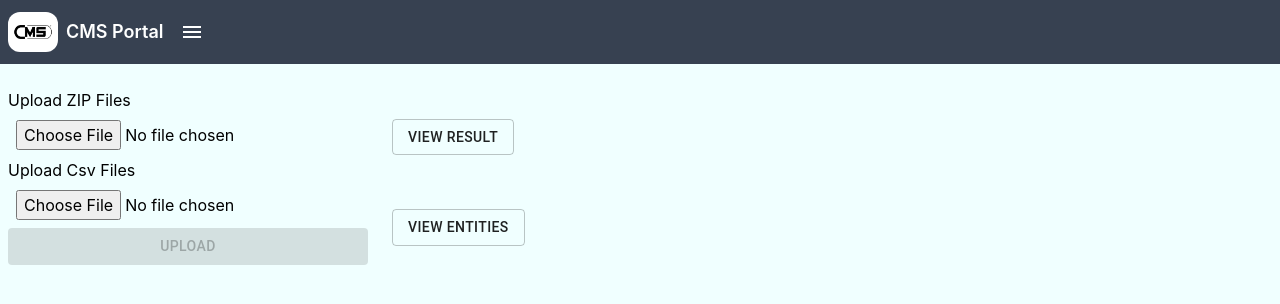
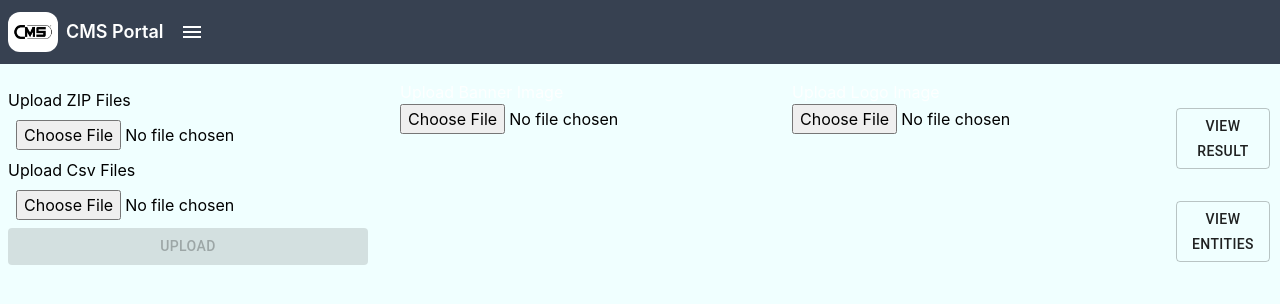
Before and after one commit to BNG-APP/CMS-Frontend, a React (Vite) app: page /swipe4win/MultiQuestion in a window 1280 px wide. Shown: the top 304 px of the page. Built offline with nearby package versions, Linux system fonts and the light colour scheme.

Commit message:
view entity and multi question

```diff
--- /dev/null
+++ b/src/CommonComponent/CovertToPNG.jsx
@@ -0,0 +1,23 @@
+import { useState } from "react";
+
+export const convertToPNG = (file, callback) => {
+//   const [convertedFile, setConvertedFile] = useState(null);
+
+    const reader = new FileReader();
+    reader.onload = function (event) {
+      const img = new Image();
+      img.onload = function () {
+        const canvas = document.createElement('canvas');
+        canvas.width = img.width;
+        canvas.height = img.height;
+        const ctx = canvas.getContext('2d');
+        ctx.drawImage(img, 0, 0);
+        canvas.toBlob((blob) => {
+          const converted = new File([blob], 'converted.png', { type: 'image/png' });
+          callback(converted);
+        }, 'image/png');
+      };
+      img.src = event.target.result;
+    };
+    reader.readAsDataURL(file);
+  };
--- a/src/Component/Swipe4win/MultiQuestion.jsx
+++ b/src/Component/Swipe4win/MultiQuestion.jsx
@@ -1,51 +1,77 @@
-import { Button } from '@material-ui/core';
-import React, { useEffect, useState } from 'react'
-import { useLocation, useNavigate } from 'react-router-dom';
-import { Header } from '../../CommonComponent'
-import { API_URLS } from '../../shared/Constant';
-import useFetch from '../../Utilities/useFetch';
+import { Button, Container, Grid, Typography } from "@material-ui/core";
+import React, { useEffect, useState } from "react";
+import { useLocation, useNavigate } from "react-router-dom";
+import { Header } from "../../CommonComponent";
+import { convertToPNG } from "../../CommonComponent/CovertToPNG";
+import { API_URLS } from "../../shared/Constant";
+import useFetch from "../../Utilities/useFetch";
 
 function MultiQuestion() {
   const location = useLocation();
   const MAX_FILE_SIZE_KB = 1024;
   const [selectedFile, setSelectedFile] = useState(null);
   const [selectedCSVFile, setSelectedCSVFile] = useState(null);
+  const [selectedBannerFile, setSelectedBannerFile] = useState(null);
+  const [selectedLogoFile, setSelectedLogoFile] = useState(null);
+  const [convertedFile, setConvertedFile] = useState(null);
+  const [convertedLogoFile, setConvertedLogoFile] = useState(null);
   const [isDisabled, setIsDisabled] = useState(true);
-  const [dataUpdload,dataUploadApi,loading]=useFetch(API_URLS.dataUpload,{selectedFile,selectedCSVFile})
-  const navigate=useNavigate()
+  const [dataUpdload, dataUploadApi, loading] = useFetch(API_URLS.dataUpload, {
+    selectedFile: selectedFile && selectedFile,
+    selectedCSVFile: selectedCSVFile && selectedCSVFile,
+  });
+  const navigate = useNavigate();
+
   const handleUpload = (e) => {
-    // const file = files[0];
-    // if (file.size > MAX_FILE_SIZE_KB * 1024) {
-    //   // File size exceeds the limit
-    //   console.log('File size exceeds the limit');
-    //   return;
-    // }
-    // console.log(file);
-    setSelectedFile(e.target.value);
-    // console.log(file.size, "file size");
+    setSelectedFile(e.target.files[0]);
+  };
 
+  useEffect(() => {
+    if (selectedCSVFile && selectedFile) {
+      console.log("inside");
+      setIsDisabled(false);
+    }
+  }, [selectedCSVFile, selectedFile]);
+
+  const uploadApi = () => {
+    dataUploadApi();
   };
-  useEffect(() => {
-    if(selectedCSVFile&&selectedFile){
-      console.log("inside");
-      setIsDisabled(false)
-    }
-  }, [selectedCSVFile,selectedFile])
-  const uploadApi=()=>{
-    dataUploadApi()
-  }
-  console.log(selectedCSVFile,selectedFile);
+
   const handleCSVUpload = (e) => {
-    // console.log(files);
-    // const file = files[0];
-    // if (file.size > MAX_FILE_SIZE_KB * 1024) {
-    //   // File size exceeds the limit
-    //   console.log('File size exceeds the limit');
-    //   return;
-    // }
-    setSelectedCSVFile(e.target.value);
+    setSelectedCSVFile(e.target.files[0]);
+  };
+  const handleBannerChange = (event) => {
+    const file = event.target.files[0];
+    setSelectedBannerFile(file);
+    convertToPNG(file, setConvertedFile);
+  };
+  const handleLogoChange = (event) => {
+    const file = event.target.files[0];
+    setSelectedLogoFile(file);
+    convertToPNG(file, setConvertedLogoFile);
+  };
 
-  };
+  // const convertToPNG = (file) => {
+  //   const reader = new FileReader();
+  //   reader.onload = function (event) {
+  //     const img = new Image();
+  //     img.onload = function () {
+  //       const canvas = document.createElement("canvas");
+  //       canvas.width = img.width;
+  //       canvas.height = img.height;
+  //       const ctx = canvas.getContext("2d");
+  //       ctx.drawImage(img, 0, 0);
+  //       canvas.toBlob((blob) => {
+  //         const converted = new File([blob], "converted.png", {
+  //           type: "image/png",
+  //         });
+  //         setConvertedFile(converted);
+  //       }, "image/png");
+  //     };
+  //     img.src = event.target.result;
+  //   };
+  //   reader.readAsDataURL(file);
+  // };
   return (
     <div>
       <Header />
@@ -53,34 +79,133 @@ function MultiQuestion() {
         <div className="flex flex-col m-2">
           <div className="text-black">Upload ZIP Files</div>
           <div className="flex m-2">
-            <input type="file" accept="zip,application/octet-stream,application/zip,application/x-zip,application/x-zip-compressed" className="text-black" onChange={handleUpload} />
+            <input
+              type="file"
+              accept="zip,application/octet-stream,application/zip,application/x-zip,application/x-zip-compressed"
+              className="text-black"
+              onChange={handleUpload}
+            />
             {/* <div className="text-black">{selectedFile}</div> */}
-
           </div>
           <div className="flex flex-col">
             <div className="text-black">Upload Csv Files</div>
             <div className="flex m-2">
-              <input type="file" accept=".csv, application/vnd.openxmlformats-officedocument.spreadsheetml.sheet, application/vnd.ms-excel" className="text-black" onChange={handleCSVUpload} />
+              <input
+                type="file"
+                accept=".csv, application/vnd.openxmlformats-officedocument.spreadsheetml.sheet, application/vnd.ms-excel"
+                className="text-black"
+                onChange={handleCSVUpload}
+              />
               {/* <div className="text-black">{selectedCSVFile}</div> */}
-
             </div>
           </div>
-          <Button variant="contained" onClick={uploadApi} disabled={isDisabled} >
+          <Button variant="contained" onClick={uploadApi} disabled={isDisabled}>
             Upload
           </Button>
         </div>
+        <div>
+          <Container>
+            <div>Upload Banner Image</div>
+            <Grid
+              container
+              spacing={2}
+              alignItems="center"
+              justifyContent="center"
+            >
+              <Grid item xs={12}>
+                <input
+                  type="file"
+                  accept="image/*"
+                  onChange={handleBannerChange}
+                  className="text-black"
+                  id="image-upload"
+                />
+                {/* <label htmlFor="image-upload">
+                  <Button variant="contained" component="span">
+                    Upload Image
+                  </Button>
+                </label> */}
+              </Grid>
+              {/* {selectedBannerFile && (
+                <Grid item xs={12}>
+                  <Typography variant="h6">Selected Image:</Typography>
+                  <img
+                    src={URL.createObjectURL(selectedBannerFile)}
+                    alt="Selected"
+                    style={{ maxWidth: "100%",height:"6rem"  }}
+                  />
+                </Grid>
+              )} */}
+              {convertedFile && (
+                <Grid item xs={12}>
+                  <Typography variant="h6">Converted Image:</Typography>
+                  <img
+                    src={URL.createObjectURL(convertedFile)}
+                    alt="Converted"
+                    style={{ maxWidth: "100%", height: "6rem" }}
+                  />
+                </Grid>
+              )}
+            </Grid>
+          </Container>
+        </div>
+        <div>
+          <Container>
+            <div>Upload Logo Image</div>
+            <Grid
+              container
+              spacing={2}
+              alignItems="center"
+              justifyContent="center"
+            >
+              <Grid item xs={12}>
+                <input
+                  type="file"
+                  accept="image/*"
+                  onChange={handleLogoChange}
+                  className="text-black"
+                  id="image-upload"
+                />
+              </Grid>
+              {convertedLogoFile && (
+                <Grid item xs={12}>
+                  <Typography variant="h6">Converted Image:</Typography>
+                  <img
+                    src={URL.createObjectURL(convertedLogoFile)}
+                    alt="Converted"
+                    style={{ maxWidth: "100%", height: "6rem" }}
+                  />
+                </Grid>
+              )}
+            </Grid>
+          </Container>
+        </div>
         <div className="flex flex-col justify-around mt-3">
           <div className="p-4 font-bold">
-              <Button variant="outlined" onClick={()=>{navigate("/swipe4win/ViewResult")}}>View Result</Button>
+            <Button
+              variant="outlined"
+              onClick={() => {
+                navigate("/swipe4win/ViewResult");
+              }}
+            >
+              View Result
+            </Button>
           </div>
 
           <div className="p-4">
-              <Button variant="outlined" onClick={()=>{navigate("/swipe4win/ViewEntity")}}>View Entities</Button>
+            <Button
+              variant="outlined"
+              onClick={() => {
+                navigate("/swipe4win/ViewEntity");
+              }}
+            >
+              View Entities
+            </Button>
           </div>
         </div>
       </div>
     </div>
-  )
+  );
 }
 
-export default MultiQuestion
+export default MultiQuestion;
```
Also changed, not shown: src/Component/Swipe4win/VeiwEntity.jsx (+20 -41 lines). Lines whose indentation alone changed are shown as unchanged.
